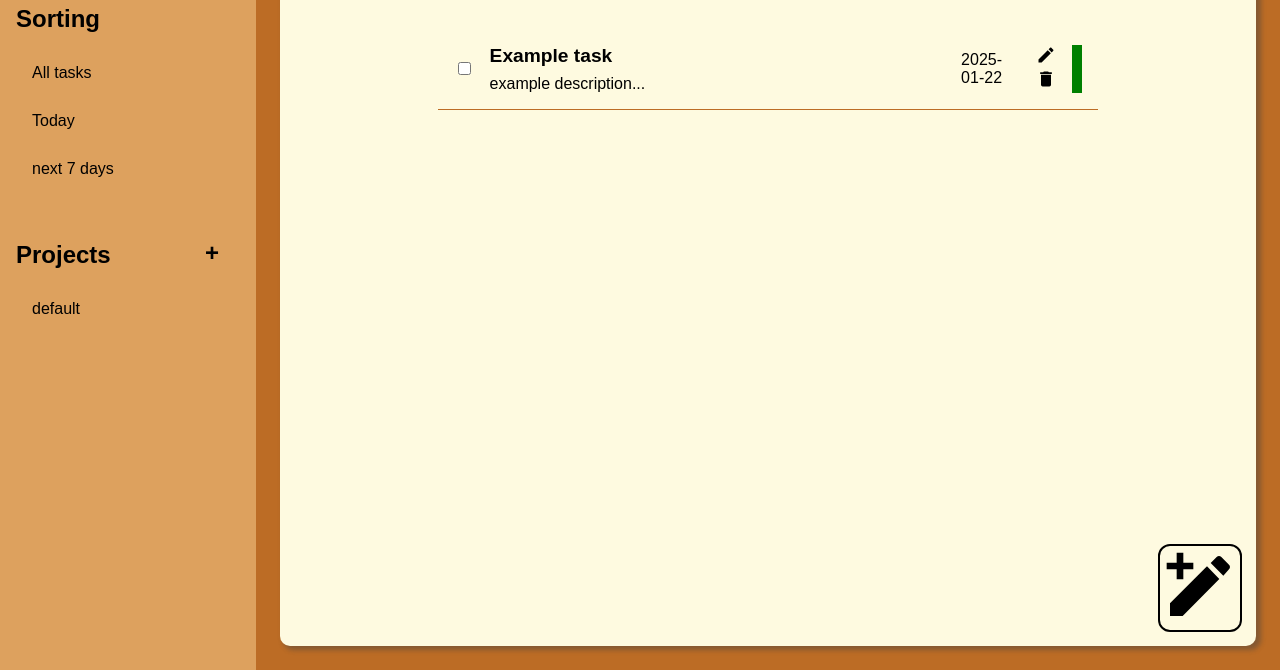
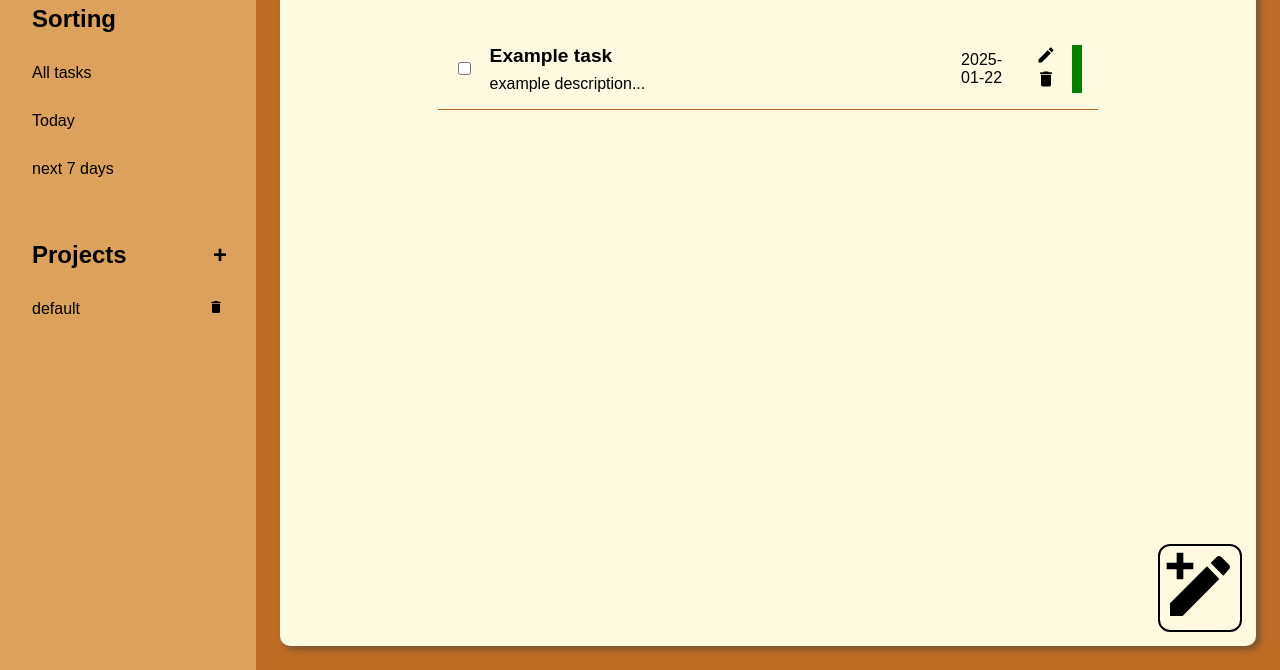
Before and after one commit to kon65138/todo_list, a website built with webpack: page src/index.html in a window 1280 px wide. Shown: the part 130-800 px from the top of the page. Built offline with nearby package versions, Linux system fonts and the light colour scheme.

Commit message:
add deletebtn and img, no functionalitty yet

```diff
--- a/CURRENT_DIRECTION.TXT
+++ b/CURRENT_DIRECTION.TXT
@@ -11,7 +11,7 @@ FOCUS ON MAKING ADD PROJECTS SIDEBAR BUTTON OPEN A POPUP TO MAKE ANOTHER PROJECT
 
 18 january 2025:
 what features are left till full functionality?
--delete and edit button functionality on todos (done delete button?)
+-delete and edit button functionality on todos (done) form focusing error but all works fine i think...
 -delete button with functionality on projects
 -proper validation when putting in info for project and todo forms
 -tick/ proper complete todo functionality (greyed out and moved to bottom of list once completed?)
--- a/src/index.html
+++ b/src/index.html
@@ -14,7 +14,7 @@
             </div>
             <div class="projPopupBtns">
                 <button id="newProj">add</button>
-                <button id="cancelProj">close</button>
+                <button type="button" id="cancelProj">close</button>
             </div>
         </form>
     </div>
--- a/src/modules/mainContent.js
+++ b/src/modules/mainContent.js
@@ -48,6 +48,7 @@ submitPopup.addEventListener("click", (e) => {
         edit = false;
         ih = 0;
         renderProj(projects[project.value]);
+        document.querySelector('.todoPopup').style = "display: none;";
     } else {
         const title = document.getElementById("ttitle")
         const description = document.getElementById("tdescription")
@@ -61,7 +62,6 @@ submitPopup.addEventListener("click", (e) => {
         projects[project.value].todo_library[projects[project.value].todo_library.length] = new todo (title.value, description.value, todoDate.value, prio.value, false, project.value);
         renderProj(projects[project.value]);
     };
-    document.querySelector('.todoPopup').style = "display: none;";
 });
 
 
--- a/src/modules/sidebar.js
+++ b/src/modules/sidebar.js
@@ -1,6 +1,7 @@
 import { projects } from './mainContent.js';
 import { renderProj } from './mainContent.js';
 import { project } from './project.js';
+import dltIcon from "../imgs/delete.svg";
 
 
 export function loadSidebarProjects () {
@@ -11,8 +12,14 @@ export function loadSidebarProjects () {
     for (let i = 0; i < projects.length; i++) {
         let e = document.createElement('button');
         let t = document.createElement('div');
+        let d = document.createElement('div');
+        let img = document.createElement('img');
+        img.setAttribute('src', dltIcon);
+        d.appendChild(img);
+        d.classList = "deleteProjDiv";
         t.textContent = projects[i].name;
         e.appendChild(t);
+        e.appendChild(d);
         e.classList.add(projects[i].name, 'sBtn');
 
         e.addEventListener("click", (e) => {
--- a/src/style.css
+++ b/src/style.css
@@ -104,9 +104,11 @@ body {
 }
 
 .sidebar > .label {
+    align-items: center;
     font-size: 1.5rem;
     font-weight: 700;
-    margin: 3rem 1rem 1rem 1rem;
+    margin: 3rem 0rem 1rem 0rem;
+    padding: 0rem 1.5rem 0rem 2rem;
     display: flex;
     justify-content: space-between;
 }
@@ -115,7 +117,6 @@ body {
     display: flex;
     justify-content: center;
     align-items: center;
-    margin-right: 1rem;
     font-size: 1.5rem;
     width: 1.5rem;
     height: 1.5rem;
@@ -127,9 +128,23 @@ body {
 }
 
 .sBtn {
+    display: flex;
+    align-items: center;
+    justify-content: space-between;
     height: 3rem;
     font-size: 1rem;
-    padding-left: 2rem;
+    padding: 0rem 2rem 0rem 2rem;
+
+}
+
+.sBtn img {
+    width: 1rem;
+}
+
+.sBtn img:hover {
+    position: relative;
+    left: 0.5rem;
+    width: 2rem;
 }
 
 .sBtn:hover {
```
